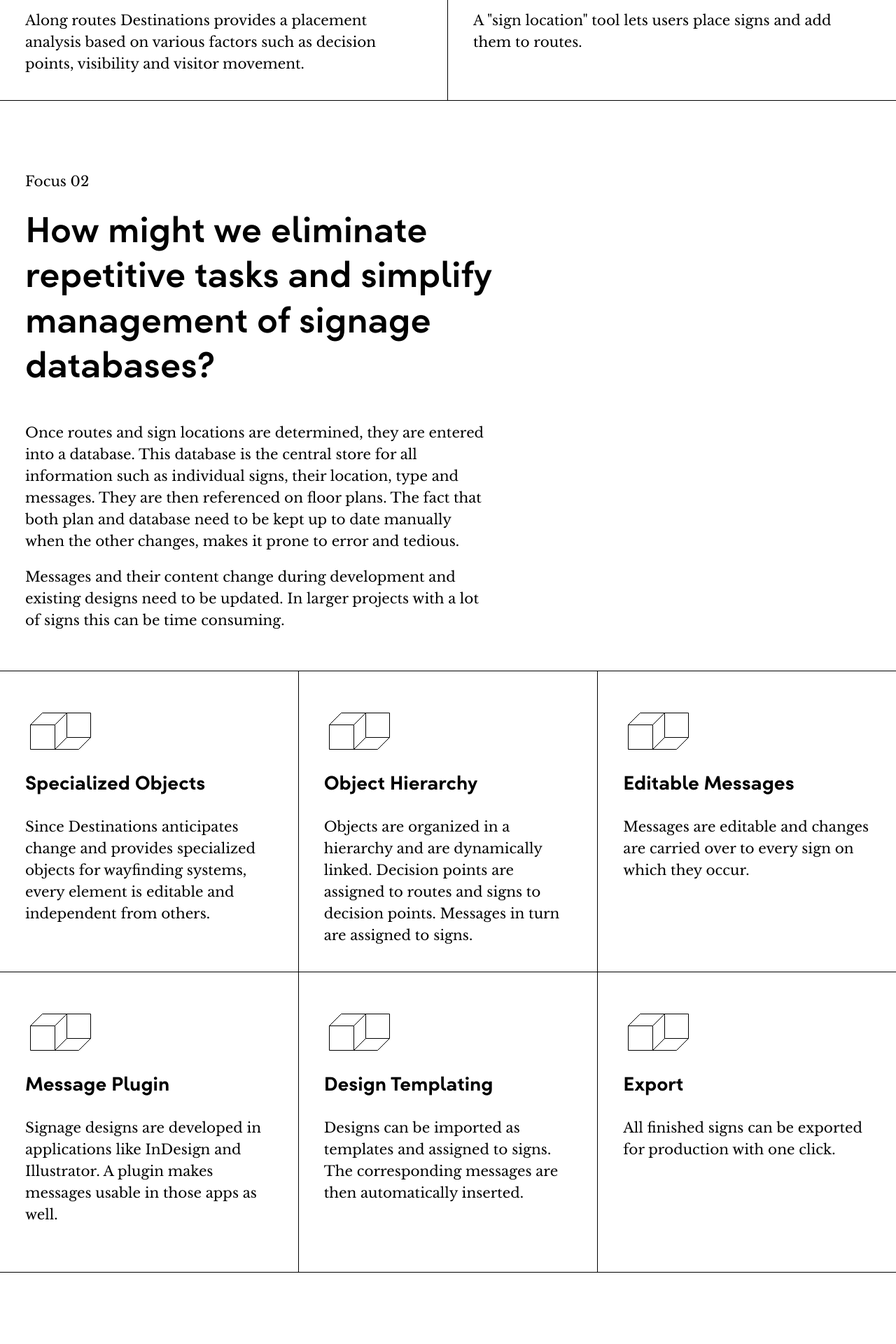
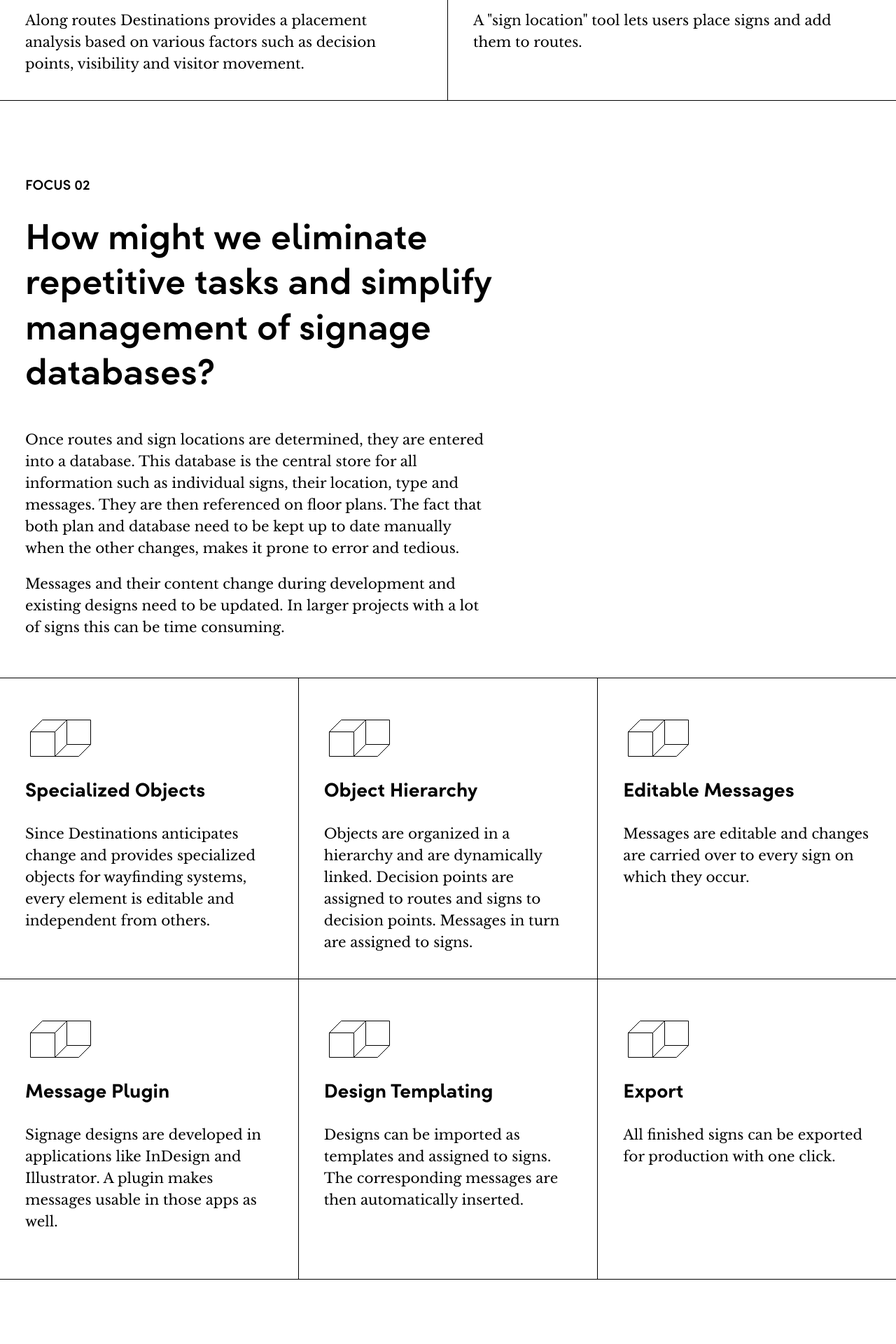
Before and after one commit to The-Destinations-Company/the-destinations-company.github.io, a Jekyll site: the page built from concept.html, in a window 1280 px wide. Shown: the part 2031-3951 px from the top of the page at 70% size. Built offline with Jekyll 4.4.1, drawn with Linux system fonts in a browser that asks for light colours; some web fonts are replaced.

Commit message:
fixed missed some concept headings

```diff
--- a/concept.html
+++ b/concept.html
@@ -8,7 +8,6 @@ description: Destinations lets you plan and manage wayfinding systems. At any sc
     {% include navigation.html %}
 
     <div>
-
         <p class="heading-h4">{{page.title}}</p>
         <h1 class="">Developing a research based application concept</h1>
     </div>
@@ -62,7 +61,7 @@ description: Destinations lets you plan and manage wayfinding systems. At any sc
 <section class="section-white concept-intro">
     <div id="focus-2 class=">
         <div class="title-group">
-            <p class="background-text">Focus 02</p>
+            <p class="heading-h4">Focus 02</p>
             <h2 class="section-heading text-xlarge-sofia">How might we eliminate repetitive tasks and simplify management of signage
                 databases?</h2>
         </div>
@@ -119,7 +118,7 @@ description: Destinations lets you plan and manage wayfinding systems. At any sc
 <section class="section-white concept-intro">
     <div id="focus-3">
         <div class="title-group">
-            <p class="background-text">Focus 03</p>
+            <p class="heading-h4">Focus 03</p>
             <h2 class="section-heading text-xlarge-sofia">How can we use simulation to preview sign concepts before production?</h2>
         </div>
         <p class="">Signage designs go through a number of design iterations and evaluation. To
```
